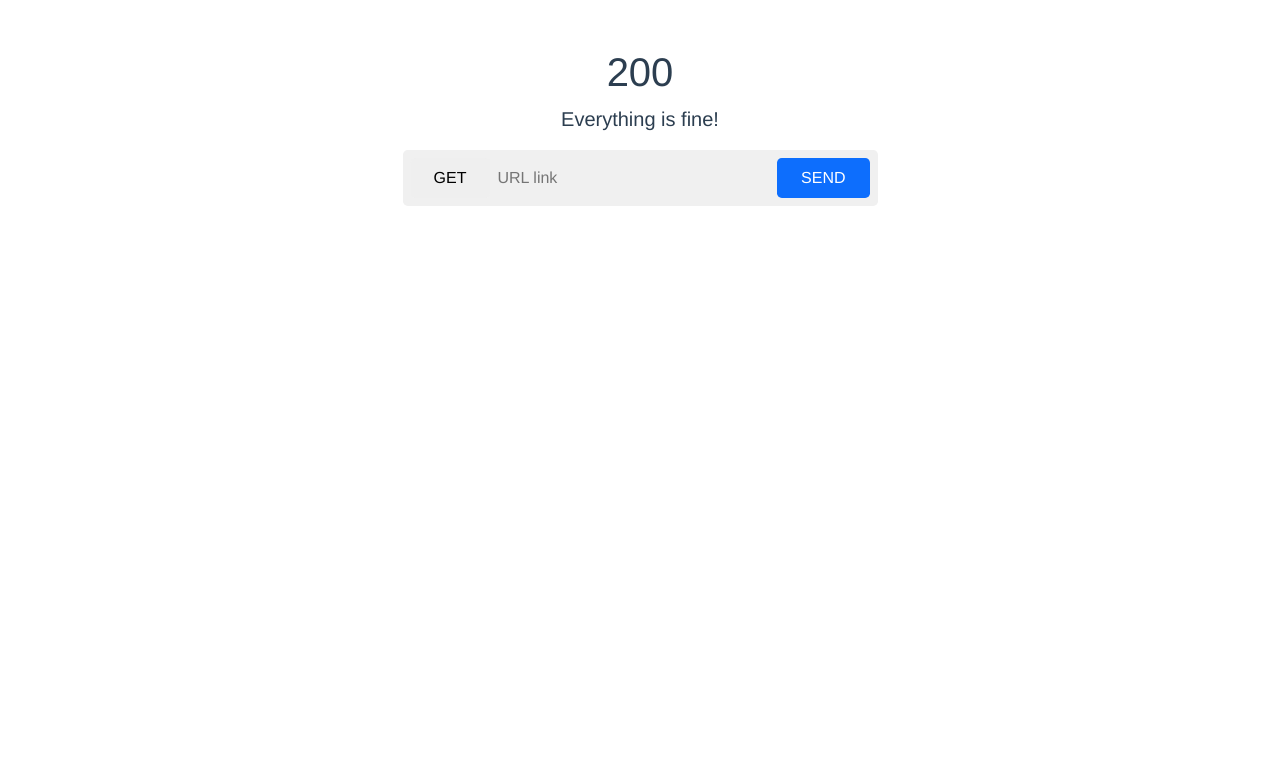
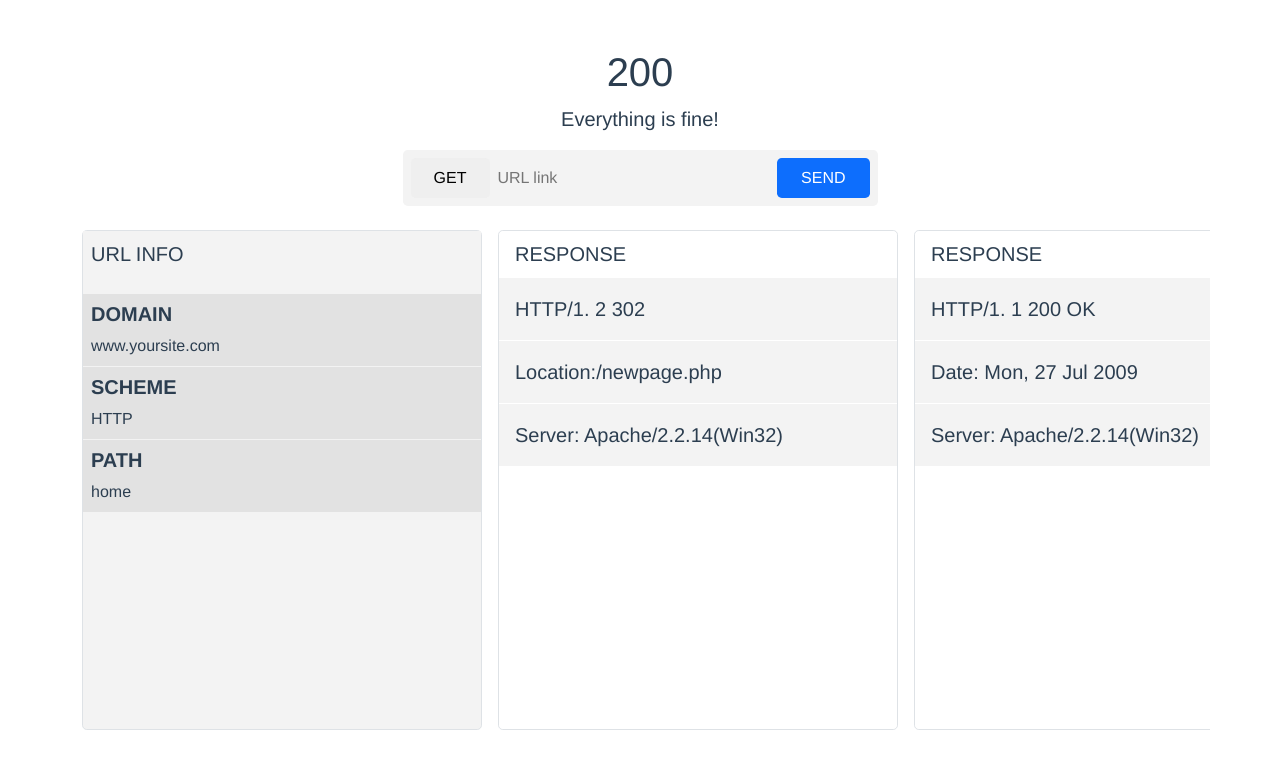
Before and after one commit to EmanuelaMocci/Test, a Vue app: page / in a window 1280 px wide. Shown: the top 768 px of the page. Built offline with nearby package versions, Linux system fonts and the light colour scheme.

Commit message:
Add: cards with http call info

```diff
--- a/src/components/HTTPDetails.vue
+++ b/src/components/HTTPDetails.vue
@@ -1,14 +1,16 @@
 <template>
   <div class="container">
+    <!-- HTTP url -->
     <div class="row">
       <div class="col-12">
         <h1 class="mt-5">200</h1>
         <p class="fs-5">Everything is fine!</p>
       </div>
     </div>
+    <!-- input -->
     <div class="row">
       <div
-        class="col-xs-12 col-md-5 input p-2 rounded-3 m-auto d-flex justify-content-between"
+        class="col-xs-12 col-lg-5 input p-2 rounded-3 m-auto d-flex justify-content-between"
       >
         <select
           name="HTTP methods"
@@ -36,6 +38,52 @@
         </button>
       </div>
     </div>
+    <!-- /input -->
+
+    <!-- /HTTP url -->
+
+    <!-- cards -->
+    <div class="row">
+      <div class="d-flex cards mt-4 text-start gap-3">
+        <!-- left card -->
+        <div class="col-4 border left-card rounded-3">
+          <div class="fs-5 pb-4 p-2">URL INFO</div>
+          <div class="p-2">
+            <h5 class="fw-bold">DOMAIN</h5>
+            <span>www.yoursite.com</span>
+          </div>
+          <div class="p-2">
+            <h5 class="fw-bold">SCHEME</h5>
+            <span>HTTP</span>
+          </div>
+          <div class="p-2">
+            <h5 class="fw-bold">PATH</h5>
+            <span>home</span>
+          </div>
+        </div>
+        <!-- /left card -->
+
+        <!-- middle card -->
+        <div class="col-4 border middle-card rounded-3">
+          <div class="fs-5 ps-3 p-2">RESPONSE</div>
+          <div class="fs-5 p-3">HTTP/1. 2 302</div>
+          <div class="fs-5 p-3">Location:/newpage.php</div>
+          <div class="fs-5 p-3">Server: Apache/2.2.14(Win32)</div>
+        </div>
+        <!-- /middle card -->
+
+        <!-- right card -->
+        <div class="col-4 border right-card rounded-3">
+          <div class="fs-5 ps-3 p-2">RESPONSE</div>
+          <div class="fs-5 p-3">HTTP/1. 1 200 OK</div>
+          <div class="fs-5 p-3">Date: Mon, 27 Jul 2009</div>
+          <div class="fs-5 p-3">Server: Apache/2.2.14(Win32)</div>
+        </div>
+        <!-- /right card -->
+      </div>
+    </div>
+
+    <!-- /cards -->
   </div>
 </template>
 
@@ -54,14 +102,39 @@ h1 {
   font-size: 50px;
 }
 .input {
-  background-color: $bg-color-light;
+  background-color: $bg-color-light-grey;
 
   input {
-    background-color: $bg-color-light;
+    background-color: $bg-color-light-grey;
     width: 70%;
   }
   select {
     appearance: none;
   }
 }
+.cards {
+  height: 500px;
+  overflow-x: scroll;
+  .left-card {
+    background-color: $bg-color-light-grey;
+    width: 400px;
+    div:first-child {
+      background-color: $bg-color-light-grey;
+    }
+    div {
+      background-color: $bg-color-dark-grey;
+      margin-bottom: 1px;
+    }
+  }
+  .middle-card,
+  .right-card {
+    width: 400px;
+    div:not(:first-child) {
+      background-color: $bg-color-light-grey;
+    }
+    div {
+      margin-bottom: 1px;
+    }
+  }
+}
 </style>
--- a/src/style/partials/variables.scss
+++ b/src/style/partials/variables.scss
@@ -1,4 +1,4 @@
 // colors
 
-$bg-color-light: #f0f0f0;
-$bg-color-dark-grey: #d9d9d9;
+$bg-color-light-grey: #f3f3f3;
+$bg-color-dark-grey: #e2e2e2;
```
